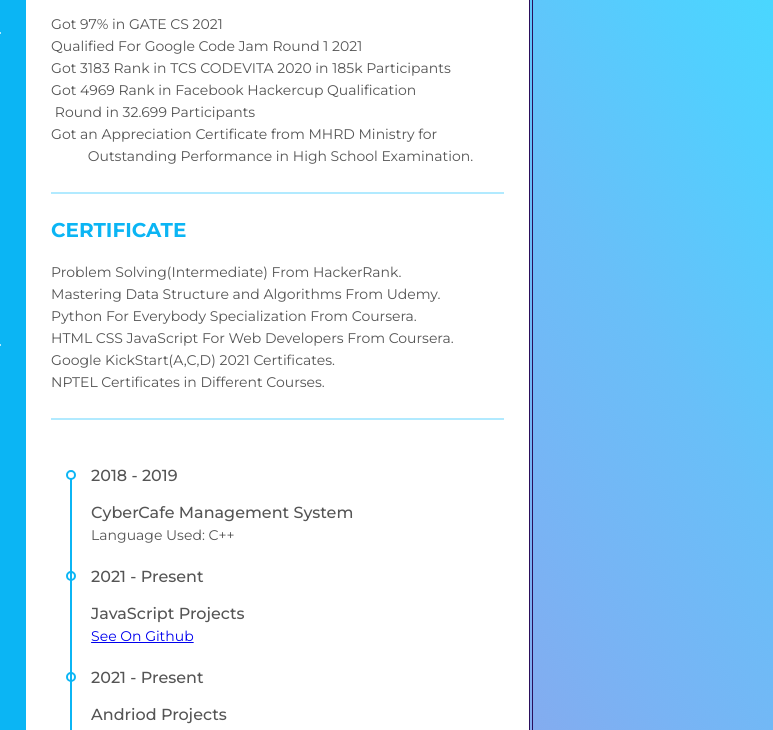
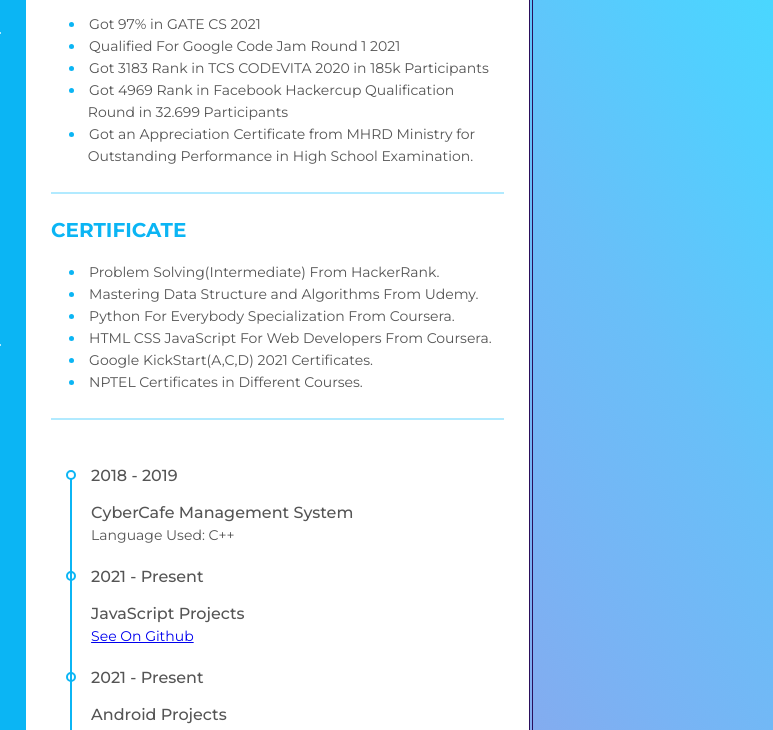
Before and after one commit to krishna6431/MyPrivateRepository, a plain HTML site: page WebTechnology-Lab-Assignment/Lab-Assignment-2/index.html in a window 1280 px wide. Shown: the part 890-1620 px from the top of the page, 507-1280 px from the left. Drawn offline with Linux system fonts and the light colour scheme.

Commit message:
updatwd lab assignment 2

```diff
--- a/WebTechnology-Lab-Assignment/Lab-Assignment-2/index.html
+++ b/WebTechnology-Lab-Assignment/Lab-Assignment-2/index.html
@@ -279,23 +279,23 @@
                     <div class="title">
                         <p class="bold">achievement</p>
                     </div>
-                    <li class="acheivement">
+                    <li class="achievement">
                     </li>
                     <p>Got 97% in GATE CS 2021</p>
-                    <li class="acheivement">
+                    <li class="achievement">
                     </li>
                     <p>Qualified For Google Code Jam Round 1 2021</p>
-                    <li class="acheivement">
+                    <li class="achievement">
                     </li>
                     <p>Got 3183 Rank in TCS CODEVITA 2020 in 185k Participants</p>
-                    <li class="acheivement">
+                    <li class="achievement">
                     </li>
                     <p>Got 4969 Rank in Facebook Hackercup Qualification &nbsp; &nbsp; &nbsp; &nbsp; &nbsp;&nbsp; &nbsp;
                         &nbsp; &nbsp; &nbsp;&nbsp; &nbsp; &nbsp;Round in
                         32.699
                         Participants
                     </p>
-                    <li class="acheivement">
+                    <li class="achievement">
                     </li>
                     <p>Got an Appreciation Certificate from MHRD Ministry
                         for &nbsp;&nbsp;&nbsp;&nbsp;&nbsp;&nbsp;&nbsp;&nbsp;&nbsp;&nbsp;Outstanding Performance in High
@@ -309,23 +309,23 @@
                     <div class="title">
                         <p class="bold">Certificate</p>
                     </div>
-                    <li class="acheivement">
+                    <li class="achievement">
                     </li>
                     <p>Problem Solving(Intermediate) From HackerRank.</p>
-                    <li class="acheivement">
+                    <li class="achievement">
                     </li>
                     <p>Mastering Data Structure and Algorithms From Udemy.</p>
-                    <li class="acheivement">
+                    <li class="achievement">
                     </li>
                     <p>Python For Everybody Specialization From Coursera.</p>
-                    <li class="acheivement">
+                    <li class="achievement">
                     </li>
                     <p>HTML CSS JavaScript For Web Developers From Coursera.
                     </p>
-                    <li class="acheivement">
+                    <li class="achievement">
                     </li>
                     <p>Google KickStart(A,C,D) 2021 Certificates.</p>
-                    <li class="acheivement">
+                    <li class="achievement">
                     </li>
                     <p>NPTEL Certificates in Different Courses.</p>
                 </div>
@@ -355,7 +355,7 @@
                         <li>
                             <div class="date">2021 - Present</div>
                             <div class="info">
-                                <p class="semi-bold">Andriod Projects</p>
+                                <p class="semi-bold">Android Projects</p>
                                 <p><a href="https://github.com/krishna6431/Andriod-Projects-2021">See On Github</a>
                                 </p>
                             </div>
```
